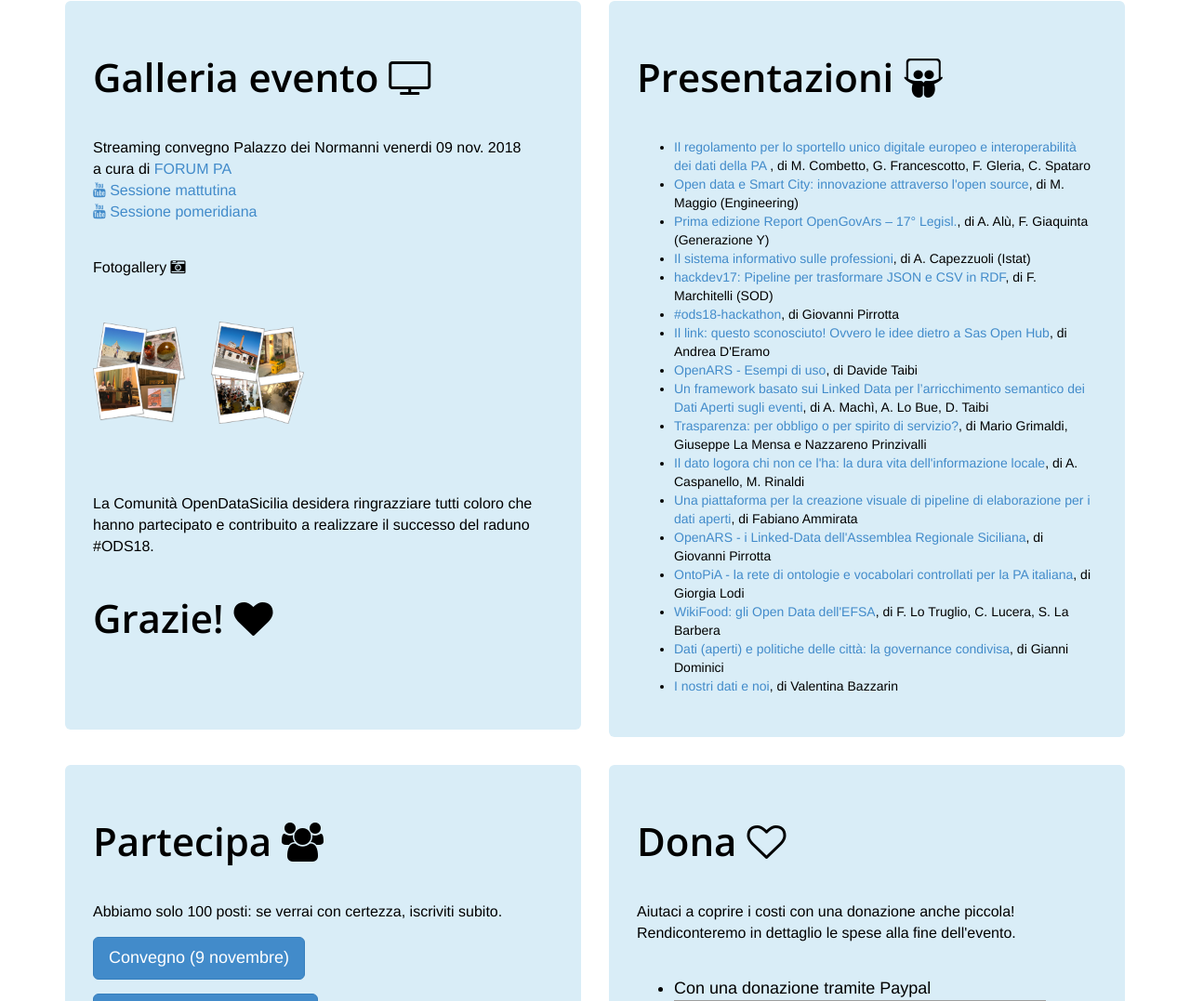
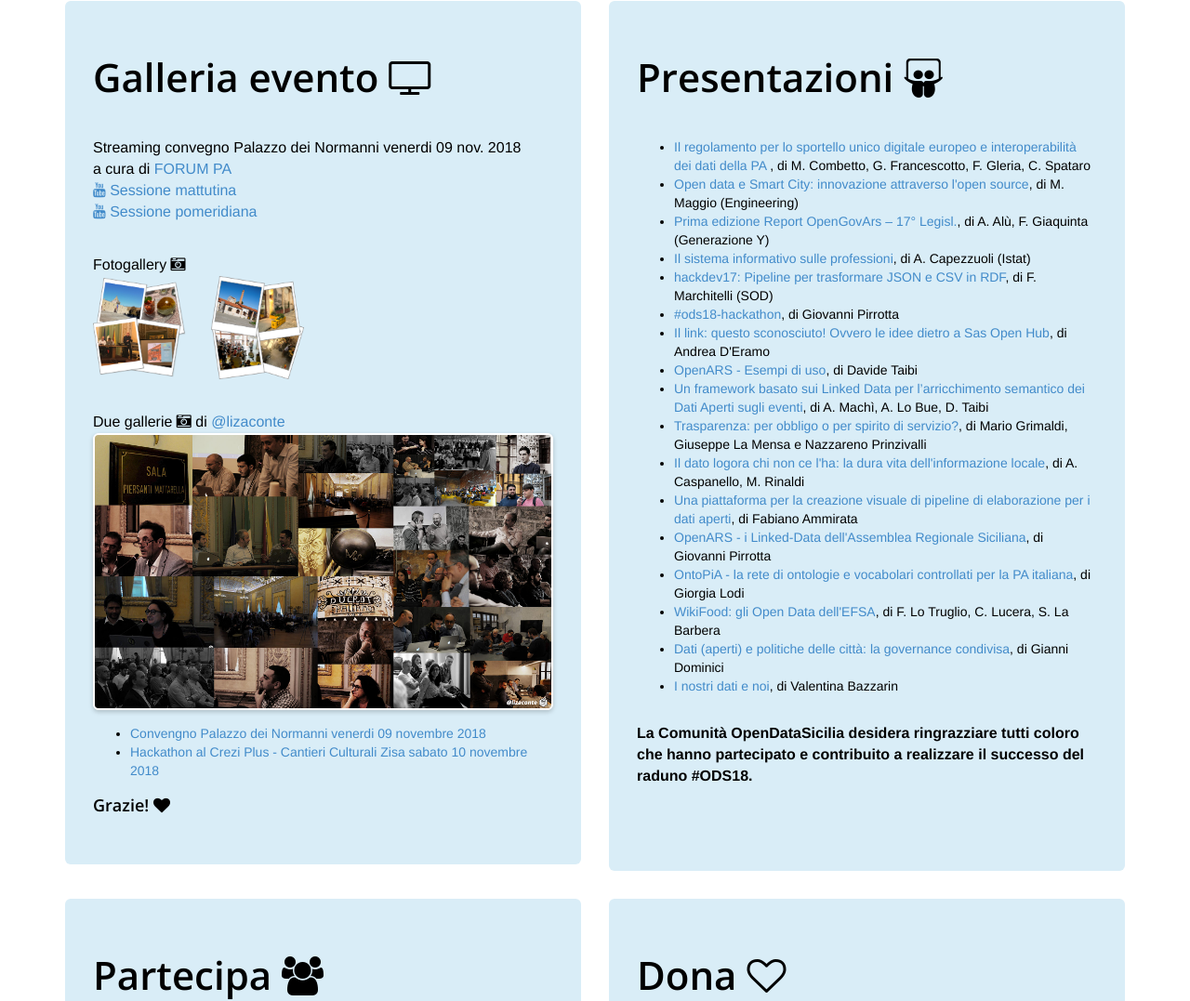
Before and after one commit to opendatasicilia/Palermo2018, a plain HTML site: page index.html in a window 1280 px wide. Shown: the part 2185-3262 px from the top of the page at 93% size. Drawn offline with nearby package versions, Linux system fonts and the light colour scheme; grey boxes are pictures that could not be loaded.

Commit message:
index upgrade

```diff
--- a/index.html
+++ b/index.html
@@ -182,18 +182,22 @@
             <div class="jumbotron">
               <A NAME=gallerie class="ancora"></A>
               <h2>Galleria evento <i class="fa fa-television"></i></h2>
-              <p>Streaming convegno Palazzo dei Normanni venerdi 09 nov. 2018<br> a cura di <a href="http://www.forumpa.it/" title="forumpa.it" target="_blank">FORUM PA</a>
-              <br>
-<a href="https://www.youtube.com/watch?v=tTAiD4eTDyw&feature=youtu.be" title="Streaming convegno Palazzo dei Normanni, Sessione mattutina a cura di FORUM PA" target="_blank"> <i class="fa fa-youtube" aria-hidden="true"></i> Sessione mattutina</a> <br>  <a href="https://www.youtube.com/watch?v=yTVZmyw0J9Q" title="Streaming convegno Palazzo dei Normanni, Sessione pomeridina a cura di FORUM PA" target="_blank"><i class="fa fa-youtube" aria-hidden="true"></i> Sessione pomeridiana </a><br><br></p>
-              <p>Fotogallery <i class="fa fa-camera-retro fa-1x"></i> <br><br><br>
-        <a href="#galleria_conv" title="Fotogallery - Convengno Palazzo dei Normanni venerdi 09 novembre 2018"><img src="img/partners/gal_con.png" width="100"></a>&nbsp;&nbsp;&nbsp;&nbsp;&nbsp;&nbsp;<a href="#galleria_hacka" title="Fotogallery - Hackathon Crezi Plus - Cantieri Culturali Zisa sabato 10 novembre 2018"><img src="img/partners/gal_hacka.png" width="100"></a></p> <br> <br><br>
-<p >La Comunità OpenDataSicilia desidera ringrazziare tutti coloro che hanno partecipato e contribuito a realizzare il successo del raduno #ODS18.<br></p>
-<h2>Grazie! <i class="fa fa-heart"></i></h2><br>
+              <p>Streaming convegno Palazzo dei Normanni venerdi 09 nov. 2018<br> a cura di <a href="http://www.forumpa.it/" title="forumpa.it" target="_blank">FORUM PA</a><br>
+<a href="https://www.youtube.com/watch?v=tTAiD4eTDyw&feature=youtu.be" title="Streaming convegno Palazzo dei Normanni, Sessione mattutina a cura di FORUM PA" target="_blank"> <i class="fa fa-youtube" aria-hidden="true"></i> Sessione mattutina</a> <br><a href="https://www.youtube.com/watch?v=yTVZmyw0J9Q" title="Streaming convegno Palazzo dei Normanni, Sessione pomeridina a cura di FORUM PA" target="_blank"><i class="fa fa-youtube" aria-hidden="true"></i> Sessione pomeridiana </a></p><br>
+              <p>Fotogallery <i class="fa fa-camera-retro fa-1x"></i> <br>
+        <a href="#galleria_conv" title="Fotogallery - Convengno Palazzo dei Normanni venerdi 09 novembre 2018"><img src="img/partners/gal_con.png" width="100"></a>&nbsp;&nbsp;&nbsp;&nbsp;&nbsp;&nbsp;<a href="#galleria_hacka" title="Fotogallery - Hackathon Crezi Plus - Cantieri Culturali Zisa sabato 10 novembre 2018"><img src="img/partners/gal_hacka.png" width="100"></a></p><br>
+                <p>Due gallerie <i class="fa fa-camera-retro fa-1x"></i> di <a href="https://twitter.com/lizaconte" title="Lisa Conte" target="_blank">@lizaconte</a>
+        <a href="https://photos.app.goo.gl/48FSde15jGbRHqc56" title="Fotogallery di Lisa Conte - @lizaconte (Linked) OpenData Sicilia 9/10 novembre 2018
+Palermo " target="_blank"><img src="img/ods18.jpg" alt="Lisa Conte - Fotogallery" class="clip_resize" title="Lisa Conte - Fotogallery Convengno Palazzo dei Normanni venerdi 09 novembre 2018"></a>       </p>
+<ul>
+<li><a href="https://photos.app.goo.gl/48FSde15jGbRHqc56" title="Lisa Conte - Fotogallery Convengno Palazzo dei Normanni venerdi 09 novembre 2018" target="_blank">Convengno Palazzo dei Normanni venerdi 09 novembre 2018</a></li>
+<li><a href="https://photos.app.goo.gl/xkcvQSZ9ASBhM46A6" title="Lisa Conte - Fotogallery Hackathon al Crezi Plus - Cantieri Culturali Zisa sabato 10 novembre 2018" target="_blank">Hackathon al Crezi Plus - Cantieri Culturali Zisa sabato 10 novembre 2018</a></li>
+              </ul>
+<h4>Grazie! <i class="fa fa-heart"></i></h4>
          </div>
           </div>
 
    <!-- Presentazioni - Slide -->
-
          <div class="col-md-6 col-sm-12">
             <div class="jumbotron">
              <A NAME=presentazioni class="ancora"></A>
@@ -218,7 +222,9 @@
 		<li><a href="./presentazioni/Wikifood-EuDatathon2018_Challenge_4-Coffice.pdf" title="WikiFood: gli Open Data dell'EFSA - pdf" target="_blank">WikiFood: gli Open Data dell'EFSA</a>, di F. Lo Truglio, C. Lucera, S. La Barbera</li>
 		<li><a href="./presentazioni/odsiciliaDominici.pdf" title="Dati (aperti) e politiche delle città: la governance condivisa - pdf" target="_blank">Dati (aperti) e politiche delle città: la governance condivisa</a>, di Gianni Dominici</li>
 		<li><a href="./presentazioni/Bazzarin_ODS_Palermo_2018.pdf" title="I nostri dati e noi - pdf" target="_blank">I nostri dati e noi</a>, di Valentina Bazzarin</li>
-	    </ul>
+	    </ul><br>
+        <p ><strong>La Comunità OpenDataSicilia desidera ringrazziare tutti coloro che hanno partecipato e contribuito a realizzare il successo del raduno #ODS18.</strong></p><br><br>
+
          </div>
           </div>
 <!-- Partecipa -->
```
Also changed, not shown: img/ods18.jpg (added).
